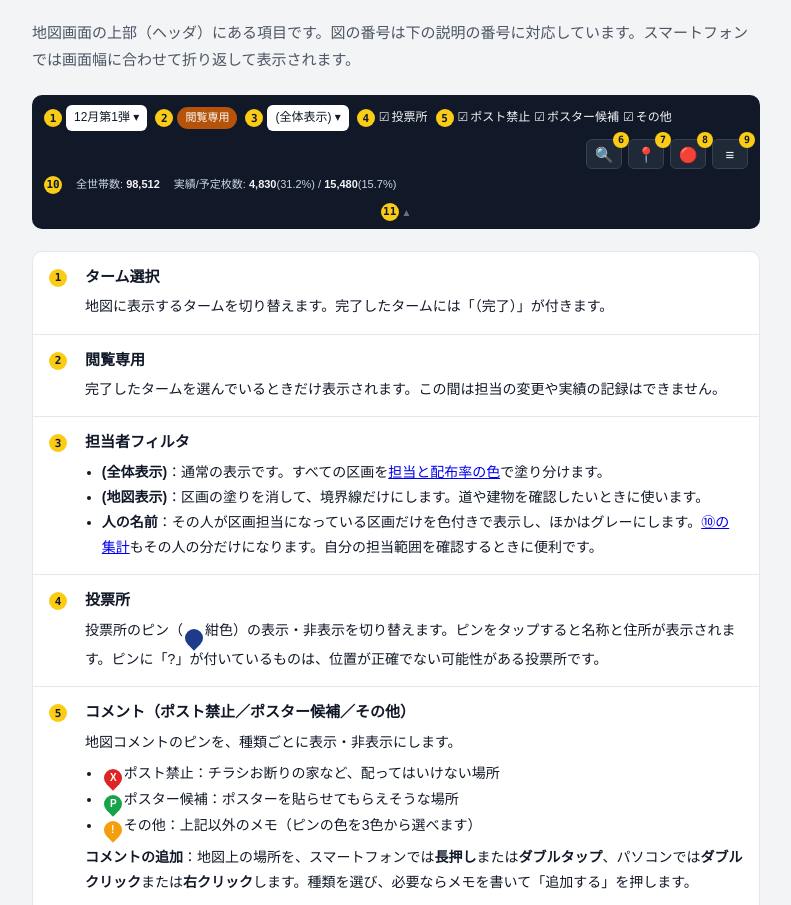
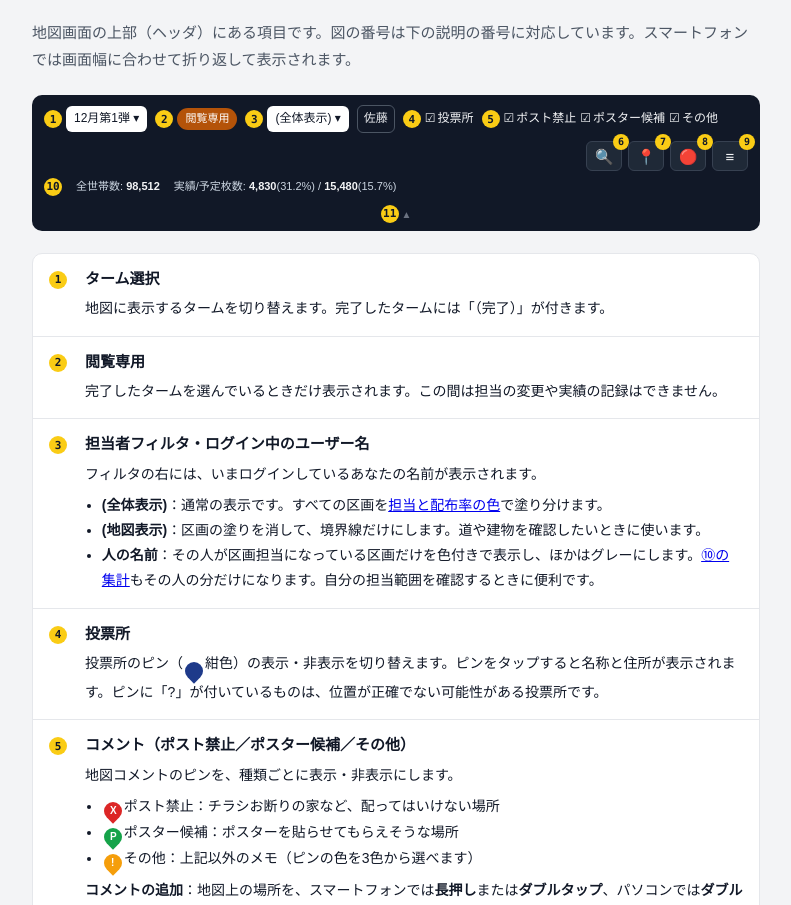
Before and after one commit to hidemas2004/bm-map-posting, a website: page public/help.html in a window 1280 px wide. Shown: the part 4122-5027 px from the top of the page, without its empty margins (244-1035 px from the left). Drawn offline with Linux system fonts and the light colour scheme; sample sign-in values are in the browser's storage.

Commit message:
ヘッダの担当者フィルタの右に、ログイン中のユーザー名を表示
長い名前は省略表示にしてヘッダの行を崩さない。「使い方」のヘッダ配置図・説明にも追加。

Co-Authored-By: Claude Opus 5.5 <noreply@anthropic.com>

```diff
--- a/public/app.js
+++ b/public/app.js
@@ -7,6 +7,8 @@ if (!sessionRaw) {
 	throw new Error('not authenticated');
 }
 const session = JSON.parse(sessionRaw);
+// ヘッダにログイン中のユーザー名を表示する（フィルタの右）
+document.getElementById('current-user-name').textContent = session.user?.name ?? '';
 
 // ヘッダのチェックボックス（投票所・コメントフィルタ）・現在地ボタンの表示状態は、
 // バーガーメニュー内リンク（履歴一覧等）へ遷移して戻ってきた際もページがリロードされ
--- a/public/help.css
+++ b/public/help.css
@@ -199,3 +199,8 @@ figure { margin: 0; }
 
 a:focus-visible { outline: 2px solid var(--accent); outline-offset: 2px; }
 @media (prefers-reduced-motion: no-preference) { html { scroll-behavior: smooth; } }
+
+/* ヘッダ配置図: ログイン中のユーザー名（地図画面の #current-user-name に合わせた見た目） */
+.mock-header .mh-user {
+  font-size: 12px; color: #e5e7eb; border: 1px solid #4b5563; border-radius: 6px; padding: 2px 6px; margin-left: 4px;
+}
--- a/public/help.html
+++ b/public/help.html
@@ -192,7 +192,7 @@
       <div class="mh-row">
         <span class="mh-item"><span class="num">1</span><span class="mh-sel">12月第1弾 ▾</span></span>
         <span class="mh-item"><span class="num">2</span><span class="mh-badge">閲覧専用</span></span>
-        <span class="mh-item"><span class="num">3</span><span class="mh-sel">(全体表示) ▾</span></span>
+        <span class="mh-item"><span class="num">3</span><span class="mh-sel">(全体表示) ▾</span><span class="mh-user">佐藤</span></span>
         <span class="mh-item"><span class="num">4</span><span class="mh-cb">投票所</span></span>
         <span class="mh-item"><span class="num">5</span><span class="mh-cb">ポスト禁止</span><span class="mh-cb">ポスター候補</span><span class="mh-cb">その他</span></span>
         <span class="mh-actions">
@@ -222,7 +222,8 @@
       </div></div>
 
       <div class="item" id="h-filter"><span class="num">3</span><div>
-        <h4>担当者フィルタ</h4>
+        <h4>担当者フィルタ・ログイン中のユーザー名</h4>
+        <p>フィルタの右には、いまログインしているあなたの名前が表示されます。</p>
         <ul>
           <li><strong>(全体表示)</strong>：通常の表示です。すべての区画を<a href="#colors">担当と配布率の色</a>で塗り分けます。</li>
           <li><strong>(地図表示)</strong>：区画の塗りを消して、境界線だけにします。道や建物を確認したいときに使います。</li>
--- a/public/style.css
+++ b/public/style.css
@@ -51,6 +51,11 @@ body.map-page { display: flex; flex-direction: column; overflow: hidden; }
   background: #b45309; color: #fff; font-size: 11px; padding: 2px 8px; border-radius: 999px;
 }
 #view-only-badge.show { display: inline-block; }
+/* ログイン中のユーザー名（フィルタの右）。長い名前は省略表示にしてヘッダの行を崩さない */
+#current-user-name {
+  font-size: 13px; color: #e5e7eb; border: 1px solid #4b5563; border-radius: 6px;
+  padding: 3px 8px; white-space: nowrap; max-width: 9em; overflow: hidden; text-overflow: ellipsis;
+}
 
 .header-toggle-hint {
   text-align: center; font-size: 10px; color: #6b7280; line-height: 1;
```
Also changed, not shown: public/index.html (+1 -0 lines).
